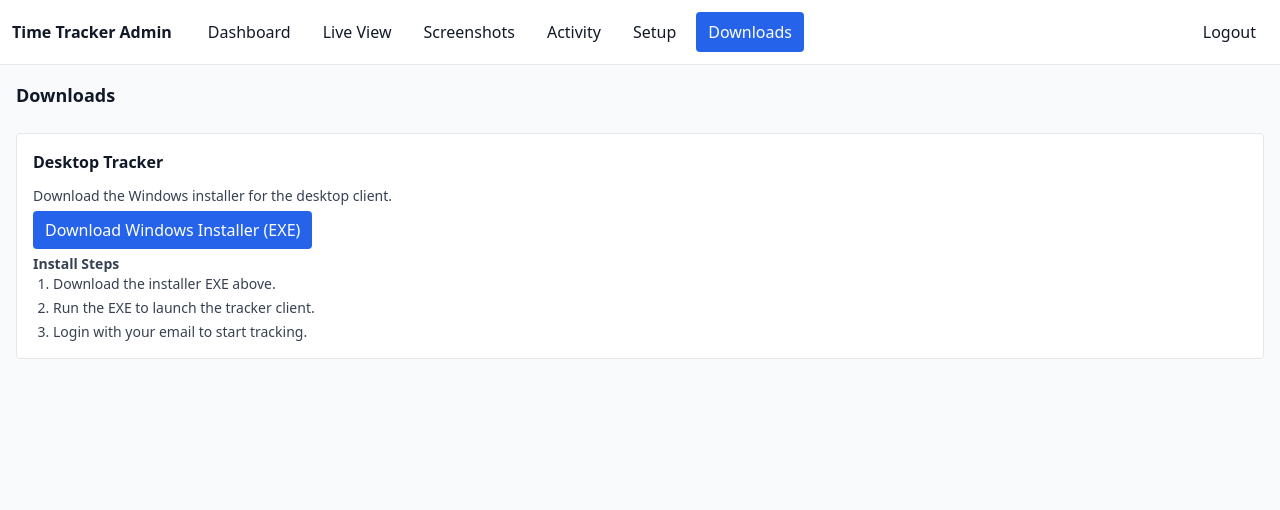
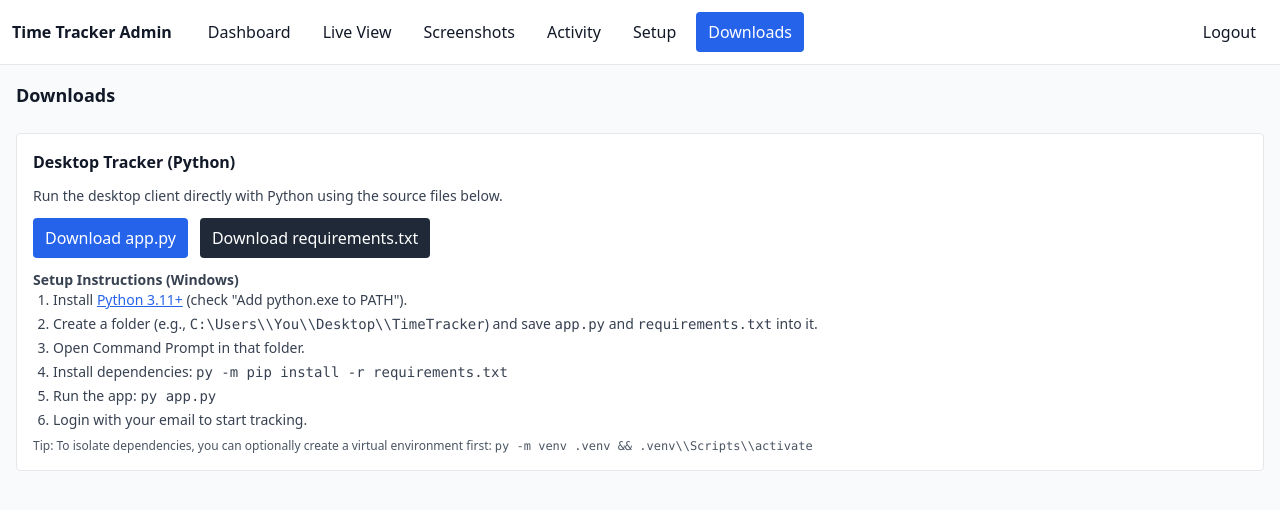
Before and after one commit to IamHammadDevX/Time-Tracker-System, a React (Vite) app in the folder web/: page /downloads in a window 1280 px wide. Shown: the top 510 px of the page. Built offline with nearby package versions, Linux system fonts and the light colour scheme; no server answers; sample sign-in values are in the browser's storage.

Commit message:
Python file download issue resolved

```diff
--- a/web/src/pages/Downloads.jsx
+++ b/web/src/pages/Downloads.jsx
@@ -9,20 +9,27 @@ export default function Downloads() {
       <main className="p-4 space-y-6">
         <h2 className="text-lg font-semibold">Downloads</h2>
         <section className="bg-white border rounded p-4 space-y-3">
-          <div className="font-semibold">Desktop Tracker</div>
-          <p className="text-sm text-gray-700">Download the Windows installer for the desktop client.</p>
-          <div>
-            <a className="px-3 py-2 rounded bg-blue-600 text-white" href={`${API}/downloads/TimeTrackerClient/TimeTrackerClient.exe`} download>
-              Download Windows Installer (EXE)
+          <div className="font-semibold">Desktop Tracker (Python)</div>
+          <p className="text-sm text-gray-700">Run the desktop client directly with Python using the source files below.</p>
+          <div className="flex gap-3 flex-wrap">
+            <a className="px-3 py-2 rounded bg-blue-600 text-white" href={`${API}/downloads/app.py`} download>
+              Download app.py
+            </a>
+            <a className="px-3 py-2 rounded bg-gray-800 text-white" href={`${API}/downloads/requirements.txt`} download>
+              Download requirements.txt
             </a>
           </div>
           <div className="text-sm text-gray-700">
-            <div className="font-semibold mt-3">Install Steps</div>
+            <div className="font-semibold mt-3">Setup Instructions (Windows)</div>
             <ol className="list-decimal pl-5 space-y-1">
-              <li>Download the installer EXE above.</li>
-              <li>Run the EXE to launch the tracker client.</li>
+              <li>Install <a className="text-blue-600 underline" href="https://www.python.org/downloads/" target="_blank" rel="noreferrer">Python 3.11+</a> (check "Add python.exe to PATH").</li>
+              <li>Create a folder (e.g., <span className="font-mono">C:\Users\\You\\Desktop\\TimeTracker</span>) and save <span className="font-mono">app.py</span> and <span className="font-mono">requirements.txt</span> into it.</li>
+              <li>Open Command Prompt in that folder.</li>
+              <li>Install dependencies: <span className="font-mono">py -m pip install -r requirements.txt</span></li>
+              <li>Run the app: <span className="font-mono">py app.py</span></li>
               <li>Login with your email to start tracking.</li>
             </ol>
+            <p className="mt-2 text-xs text-gray-600">Tip: To isolate dependencies, you can optionally create a virtual environment first: <span className="font-mono">py -m venv .venv &amp;&amp; .venv\\Scripts\\activate</span></p>
           </div>
         </section>
       </main>
```
Also changed, not shown: 3 other files (tests, documents, lock files or other folders).
